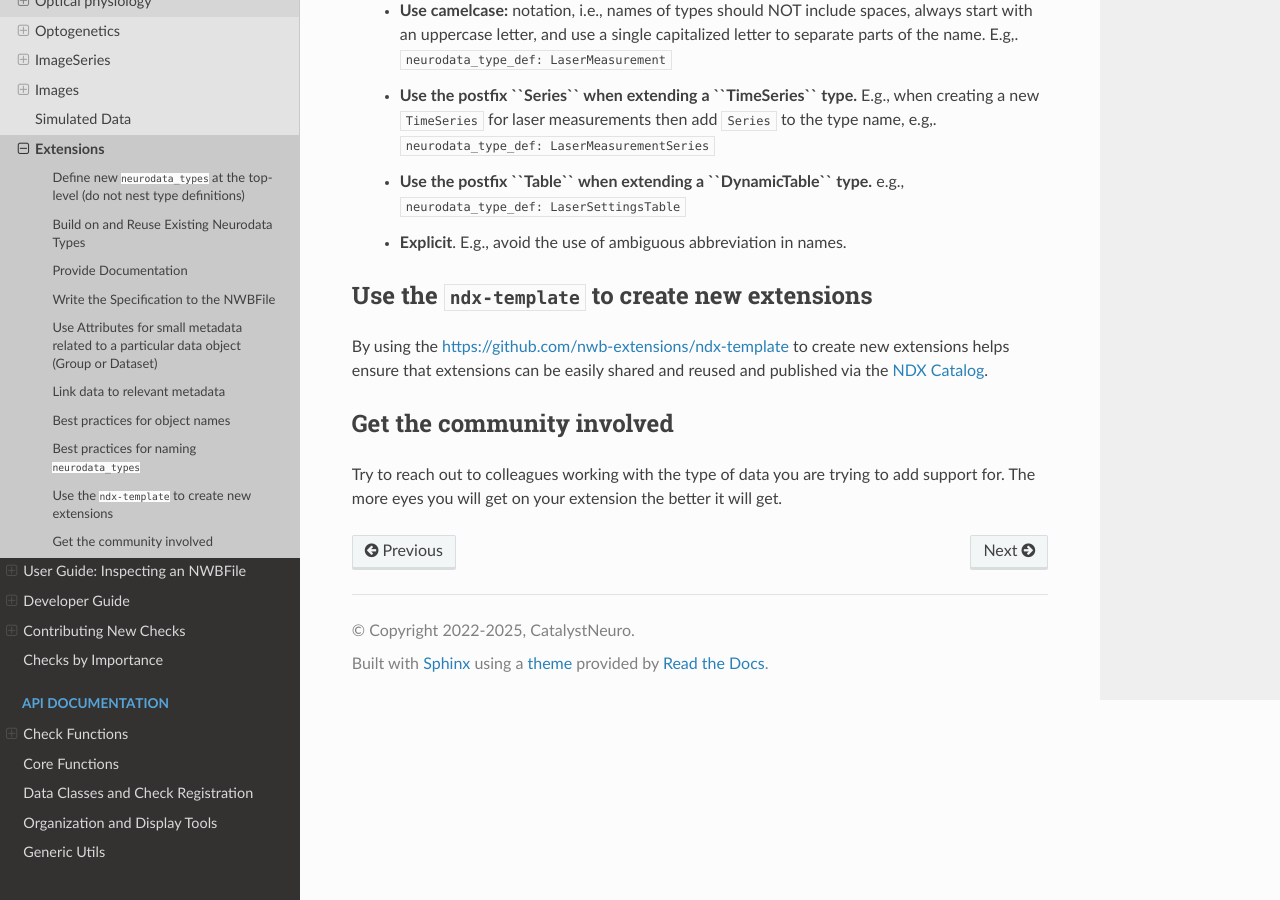
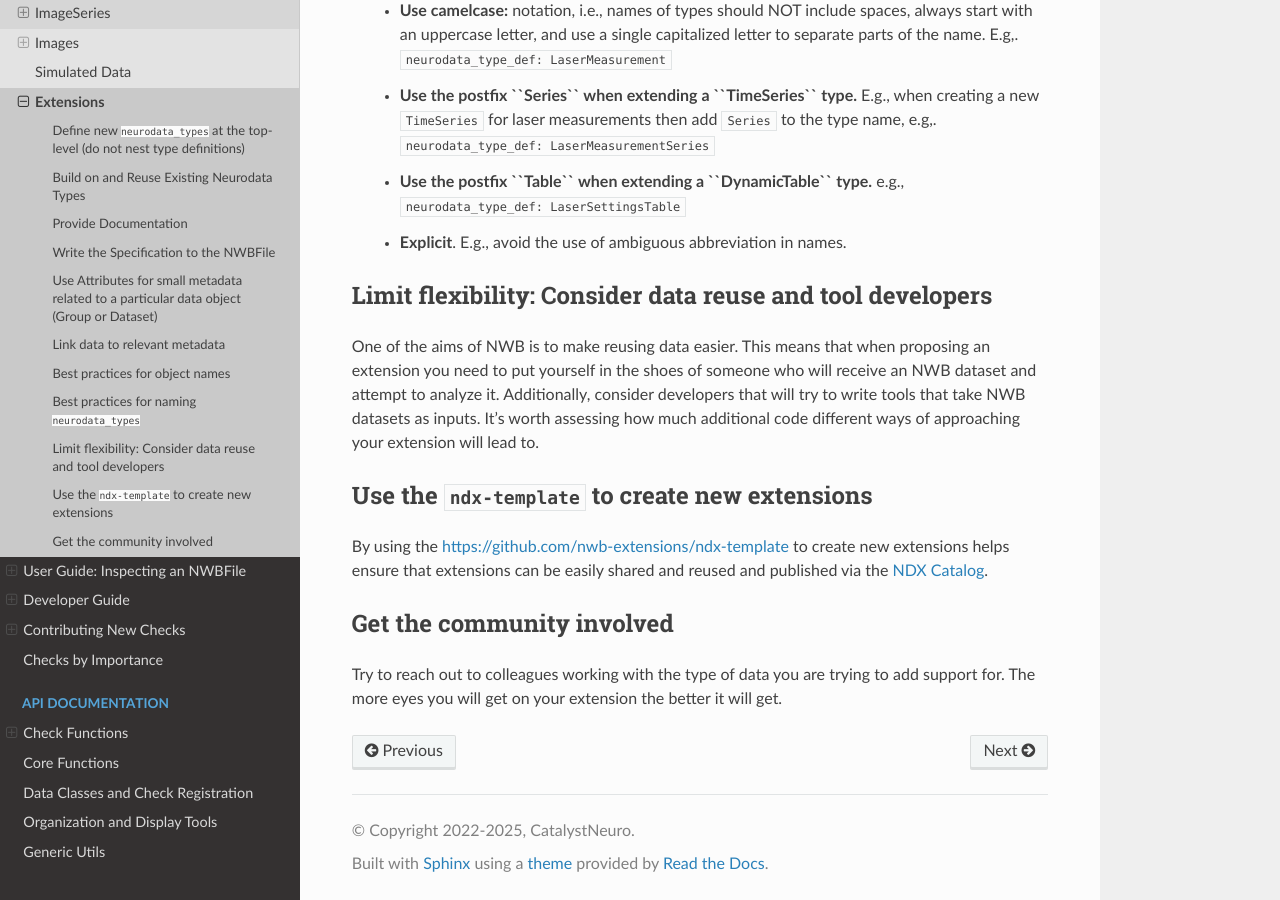
Before and after one commit to NeurodataWithoutBorders/nwbinspector, a Sphinx documentation site: the page built from docs/best_practices/extensions.rst, in a window 1280 px wide and 900 px high, scrolled down 3166 px. Built offline with Sphinx 7.4.7 and the Read the Docs theme 3.1.0, drawn with Linux system fonts in a browser that asks for light colours; the version number is read from the project's files by our own code.

Commit message:
Update docs/best_practices/extensions.rst
Co-authored-by: Oliver Ruebel <oruebel@users.noreply.github.com>

```diff
--- a/docs/best_practices/extensions.rst
+++ b/docs/best_practices/extensions.rst
@@ -194,6 +194,11 @@ For defining new types via ``neurodata_type_def`` use:
   ``neurodata_type_def: LaserSettingsTable``
 * **Explicit**. E.g., avoid the use of ambiguous abbreviation in names.
 
+Limit flexibility: Consider data reuse and tool developers
+~~~~~~~~~~~~~~~~~~~~~~~~~~~~~~~~~~~~~~~~~~~~~~~~~~~~~~~~~~~~~
+
+One of the aims of NWB is to make reusing data easier. This means that when proposing an extension you need to put yourself in the shoes of someone who will receive an NWB dataset and attempt to analyze it. Additionally, consider developers that will try to write tools that take NWB datasets as inputs. It’s worth assessing how much additional code different ways of approaching your extension will lead to.
+
 Use the ``ndx-template`` to create new extensions
 ~~~~~~~~~~~~~~~~~~~~~~~~~~~~~~~~~~~~~~~~~~~~~~~~~
 
```
